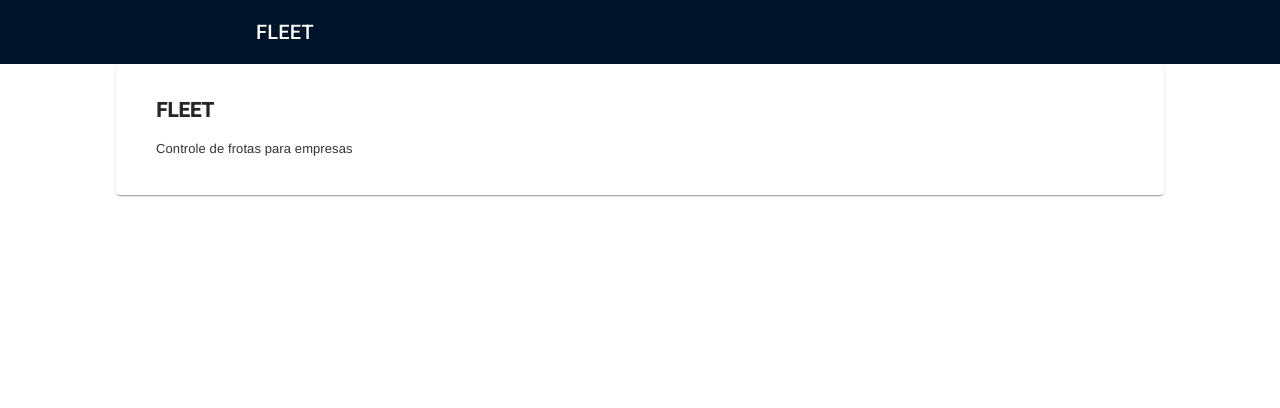
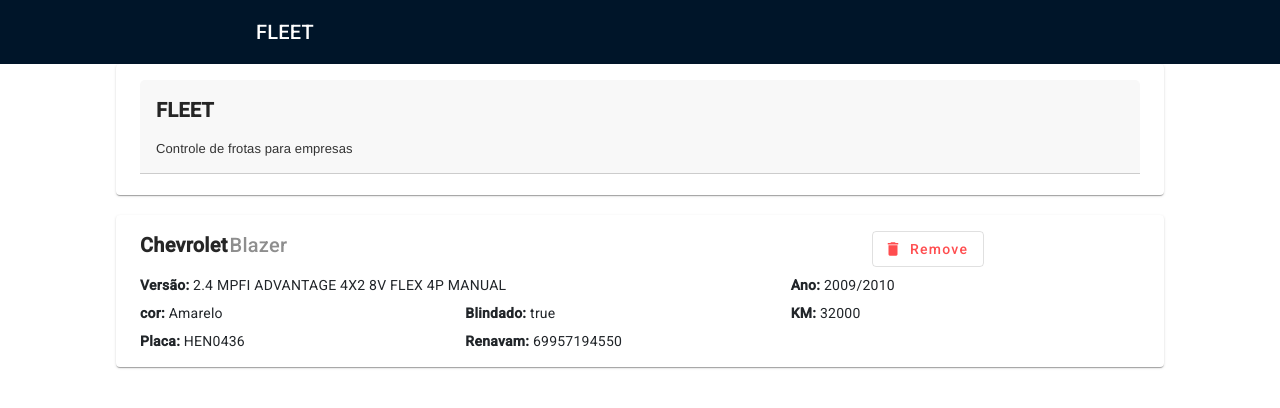
Before and after one commit to EuderAlves/Fleet-app, an Angular app in the folder fleet-fe/: page / in a window 1280 px wide. Shown: the top 408 px of the page. Built offline with nearby package versions, Linux system fonts and the light colour scheme.

Commit message:
adicionado bootstrap e finalizado layout cards

```diff
--- a/fleet-fe/package.json
+++ b/fleet-fe/package.json
@@ -20,6 +20,7 @@
     "@angular/platform-browser": "^16.0.0",
     "@angular/platform-browser-dynamic": "^16.0.0",
     "@angular/router": "^16.0.0",
+    "bootstrap": "^5.3.3",
     "rxjs": "~7.8.0",
     "tslib": "^2.3.0",
     "zone.js": "~0.13.0"
--- a/fleet-fe/src/app/home/home.component.html
+++ b/fleet-fe/src/app/home/home.component.html
@@ -1,3 +1,6 @@
 <app-container>
   <app-banner title="FLEET" subTitle="Controle de frotas para empresas"></app-banner>
+  <app-cards id="0" marca="Chevrolet" modelo="Blazer" versao="2.4 MPFI ADVANTAGE 4X2 8V FLEX 4P MANUAL" anoFabricacao="2009"
+    anoModelo="2010" cor="Amarelo" blindado="true" kilometragem="32000" placa="HEN0436"
+    renavam="69957194550"></app-cards>
 </app-container>
--- a/fleet-fe/src/app/shared/banner/banner.component.html
+++ b/fleet-fe/src/app/shared/banner/banner.component.html
@@ -1,7 +1,7 @@
 <mat-card class="card">
   <mat-card-header class="card-header">
-    <mat-card-title class="card-title"><strong>{{title}}</strong></mat-card-title>
-    <mat-card-subtitle class="card-subtitle">
+    <mat-card-title class="card-titulo"><strong>{{title}}</strong></mat-card-title>
+    <mat-card-subtitle class="card-subtitulo">
       {{subTitle}}
     </mat-card-subtitle>
   </mat-card-header>
--- a/fleet-fe/src/app/shared/banner/banner.component.scss
+++ b/fleet-fe/src/app/shared/banner/banner.component.scss
@@ -4,8 +4,9 @@
   padding: 16px 24px 16px 24px;
   gap: 8px;
   opacity: 0px;
+  margin-bottom: 20px;
 
-    .card-title {
+    .card-titulo {
       //styleName: H4/medium;
       font-family: Roboto;
       font-size: 20px;
@@ -15,7 +16,7 @@
       color: #000000D9;
     }
 
-    .card-subtitle {
+    .card-subtitulo {
       padding: 16px 0;
       font-family: Helvetica Neue;
       font-size: 13px;
--- a/fleet-fe/src/app/shared/cards/cards.component.html
+++ b/fleet-fe/src/app/shared/cards/cards.component.html
@@ -1 +1,30 @@
-<p>cards works!</p>
+<mat-card class="card">
+  <div class="row col-12">
+    <div class="d-flex justify-content-between">
+      <div class="col-9 marca"><strong>{{marca}}</strong>
+        <span class="modelo">{{modelo}}</span>
+      </div>
+      <div class="col-3"><button class="botao-remove" mat-stroked-button (click)="remover(id)"><mat-icon>delete</mat-icon>Remove</button></div>
+    </div>
+  </div>
+  <div class="row col-12">
+    <div class="d-flex justify-content-start">
+      <div class="col-8"><strong>Versão: </strong>{{versao}}</div>
+      <div class="col-4"><strong>Ano: </strong>{{anoFabricacao}}/{{anoModelo}}</div>
+    </div>
+  </div>
+  <div class="row col-12">
+    <div class="d-flex justify-content-start">
+      <div class="col-4"><strong>cor: </strong>{{cor}}</div>
+      <div class="col-4"><strong>Blindado: </strong>{{blindado}}</div>
+      <div class="col-4"><strong>KM: </strong>{{kilometragem}}</div>
+    </div>
+  </div>
+  <div class="row col-12">
+    <div class="d-flex justify-content-start">
+      <div class="col-4"><strong>Placa: </strong>{{placa}}</div>
+      <div class="col-4"><strong>Renavam: </strong>{{renavam}}</div>
+    </div>
+  </div>
+
+</mat-card>
--- a/fleet-fe/src/app/shared/cards/cards.component.scss
+++ b/fleet-fe/src/app/shared/cards/cards.component.scss
@@ -0,0 +1,35 @@
+.card {
+  width: 1, 232px;
+  padding: 16px 24px 16px 24px;
+  gap: 8px;
+  opacity: 0px;
+  margin-bottom: 20px;
+
+  .marca {
+    //styleName: H4/medium;
+    font-family: Roboto;
+    font-size: 20px;
+    font-weight: 500;
+    line-height: 28px;
+    text-align: left;
+    color: #000000D9;
+  }
+
+  .modelo {
+    margin-left: 2px;
+    font-family: Roboto;
+    font-size: 20px;
+    font-weight: 500;
+    line-height: 28px;
+    text-align: left;
+    color: #8E8E8E;
+  }
+
+  .botao-remove {
+    padding: 6.4px 15px 6.4px 15px;
+    border: 1px 0px 0px 0px #FF4D4F;
+    opacity: 0px;
+    color: #FF4D4F;
+  }
+
+}
--- a/fleet-fe/src/app/shared/cards/cards.component.ts
+++ b/fleet-fe/src/app/shared/cards/cards.component.ts
@@ -1,10 +1,29 @@
-import { Component } from '@angular/core';
+import { Component, Input, OnInit } from '@angular/core';
 
 @Component({
   selector: 'app-cards',
   templateUrl: './cards.component.html',
   styleUrls: ['./cards.component.scss']
 })
-export class CardsComponent {
+export class CardsComponent implements OnInit {
+@Input() marca:string =""
+@Input() modelo:string =""
+@Input() versao:string =""
+@Input() anoFabricacao:string =""
+@Input() anoModelo:string =""
+@Input() cor:string =""
+@Input() blindado:string =""
+@Input() kilometragem:string =""
+@Input() placa:string =""
+@Input() renavam:string =""
+@Input() id:string =""
 
+  constructor(){}
+
+  ngOnInit(): void {
+
+  }
+  remover(id:string){
+
+  }
 }
--- a/fleet-fe/src/index.html
+++ b/fleet-fe/src/index.html
@@ -2,15 +2,17 @@
 <html lang="en">
 <head>
   <meta charset="utf-8">
-  <title>FleetFe</title>
+  <title>Fleet</title>
   <base href="/">
   <meta name="viewport" content="width=device-width, initial-scale=1">
   <link rel="icon" type="image/x-icon" href="favicon.ico">
   <link rel="preconnect" href="https://fonts.gstatic.com">
   <link href="https://fonts.googleapis.com/css2?family=Roboto:wght@300;400;500&display=swap" rel="stylesheet">
   <link href="https://fonts.googleapis.com/icon?family=Material+Icons" rel="stylesheet">
+  <link href="https://cdn.jsdelivr.net/npm/bootstrap@5.3.3/dist/css/bootstrap.min.css" rel="stylesheet" integrity="sha384-QWTKZyjpPEjISv5WaRU9OFeRpok6YctnYmDr5pNlyT2bRjXh0JMhjY6hW+ALEwIH" crossorigin="anonymous">
 </head>
 <body class="mat-typography">
   <app-root></app-root>
 </body>
+<script src="https://cdn.jsdelivr.net/npm/bootstrap@5.3.3/dist/js/bootstrap.bundle.min.js" integrity="sha384-YvpcrYf0tY3lHB60NNkmXc5s9fDVZLESaAA55NDzOxhy9GkcIdslK1eN7N6jIeHz" crossorigin="anonymous"></script>
 </html>
```
